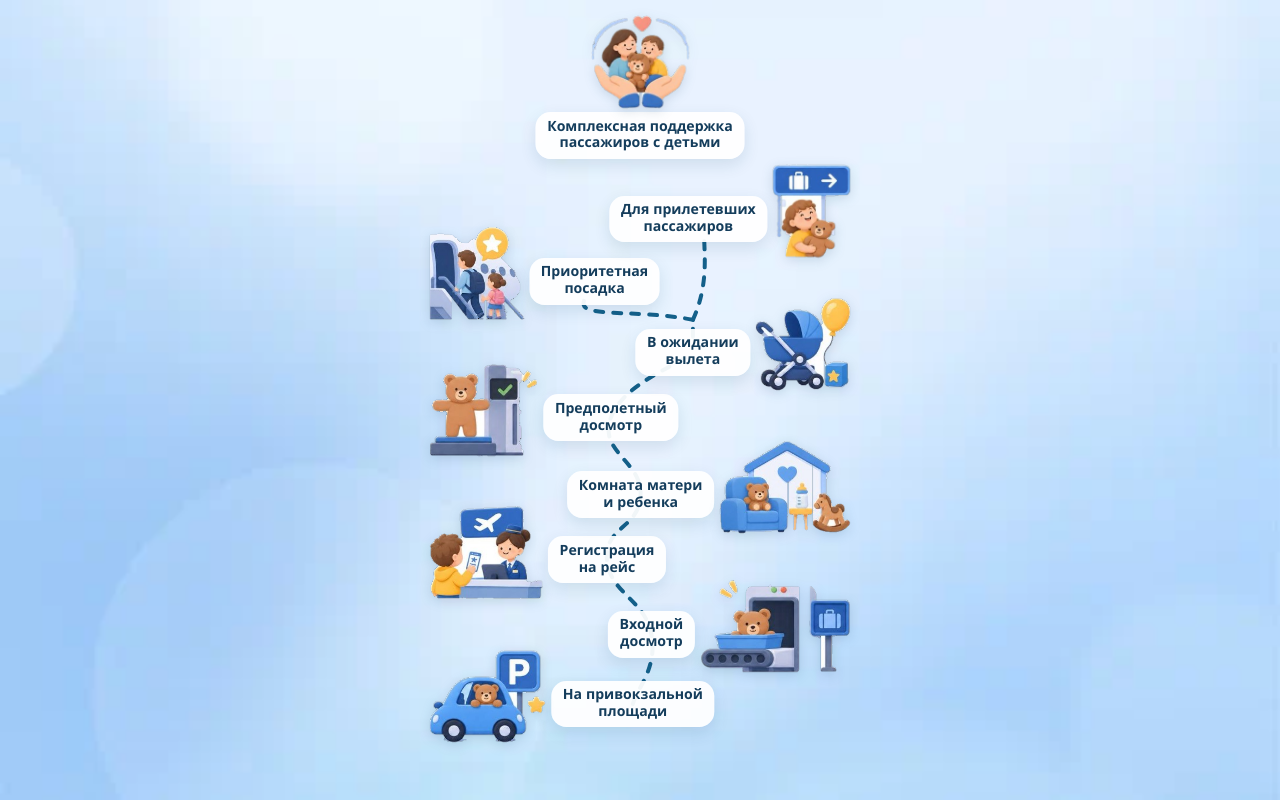
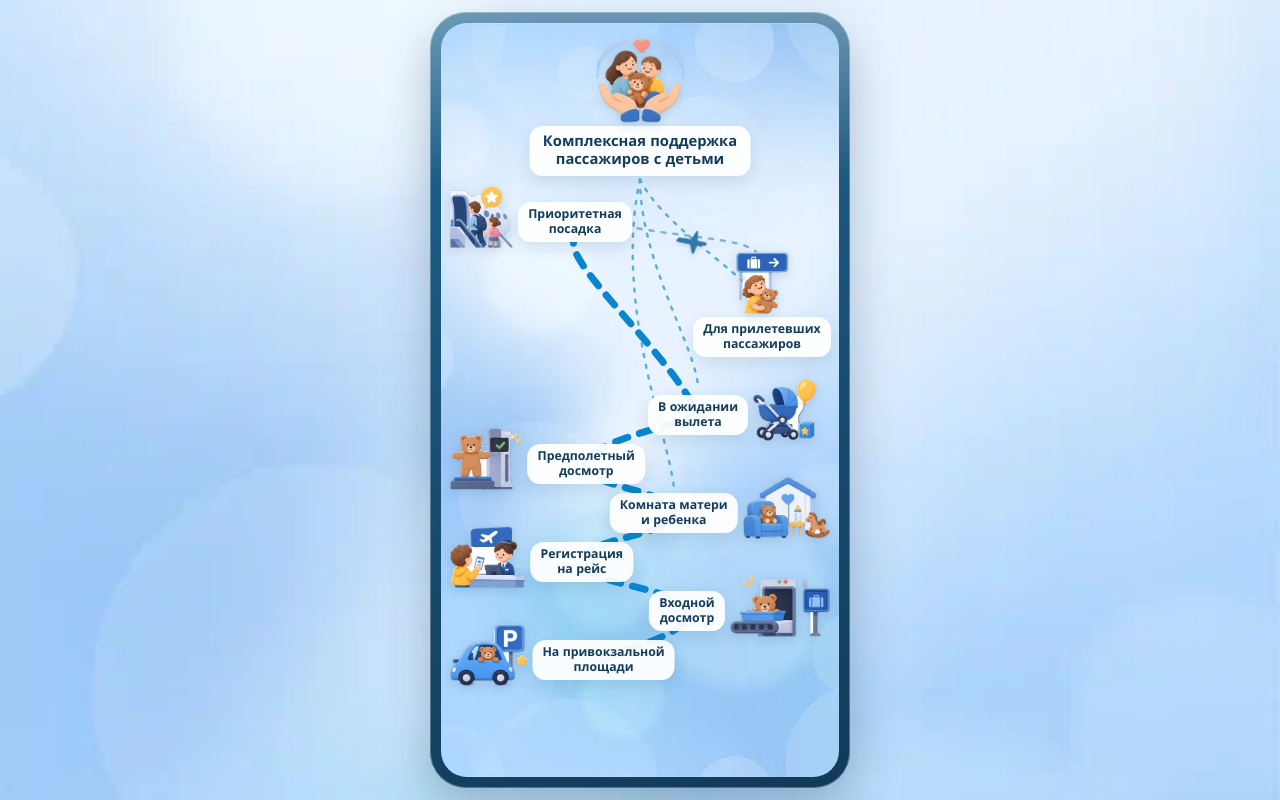
Before and after one commit to dfyz0224-art/airports, a plain HTML site: page index.html in a window 1280 px wide. Drawn offline with nearby package versions, Linux system fonts and the light colour scheme.

Commit message:
Вписать маршрут в рамку экрана и оставить свободный низ, чтобы первая точка не прижималась к краю.
Прилёт увести вправо и ниже посадки отдельным пунктиром с самолётом, поддержку связать лёгкими штрихами, а основную дорогу сделать ярче.

Co-authored-by: Cursor <cursoragent@cursor.com>

```diff
--- a/index.html
+++ b/index.html
@@ -27,14 +27,33 @@
       margin: 0;
       height: 100%;
       overflow: hidden;
-      background: var(--paper) url("assets/bg.png") center / cover no-repeat;
+      background: #9ecfed url("assets/bg.png") center / cover no-repeat;
     }
 
     body {
       height: 100dvh;
+      display: flex;
+      align-items: center;
+      justify-content: center;
+      padding: 12px;
       font-family: "Nunito", "Arial Rounded MT Bold", "Segoe UI", sans-serif;
       color: var(--ink);
       -webkit-tap-highlight-color: transparent;
+    }
+
+    .phone {
+      position: relative;
+      width: min(420px, 100%);
+      height: 100%;
+      max-height: 860px;
+      padding: 11px;
+      border-radius: 36px;
+      background:
+        linear-gradient(180deg, rgba(255, 255, 255, 0.34), rgba(255, 255, 255, 0) 22%),
+        linear-gradient(165deg, #1f6490, #123a58);
+      box-shadow:
+        0 22px 48px rgba(16, 48, 78, 0.28),
+        inset 0 0 0 1px rgba(255, 255, 255, 0.28);
     }
 
     body.locked { overflow: hidden; }
@@ -53,15 +72,17 @@
 
     .route {
       position: relative;
-      width: min(440px, 100%);
+      width: 100%;
       height: 100%;
-      margin: 0 auto;
+      margin: 0;
       overflow: hidden;
+      border-radius: 26px;
+      background: var(--paper) url("assets/bg.png") center / cover no-repeat;
       padding:
-        calc(12px + env(safe-area-inset-top))
-        calc(6px + env(safe-area-inset-right))
-        calc(8px + env(safe-area-inset-bottom))
-        calc(6px + env(safe-area-inset-left));
+        14px
+        8px
+        10px
+        8px;
       user-select: none;
     }
 
@@ -77,11 +98,33 @@
 
     .line path {
       fill: none;
-      stroke: var(--line);
-      stroke-width: 4;
+      stroke: #0a86d0;
+      stroke-width: 7;
       stroke-linecap: round;
       stroke-linejoin: round;
-      stroke-dasharray: 8 10;
+      stroke-dasharray: 13 12;
+    }
+
+    .line .hint {
+      stroke: #7eb6d4;
+      stroke-width: 2.5;
+      stroke-dasharray: 4 8;
+    }
+
+    .line .whisper {
+      stroke: #5aafd6;
+      stroke-width: 2.4;
+      stroke-dasharray: 3 8;
+    }
+
+    .hop {
+      position: absolute;
+      z-index: 2;
+      width: 30px;
+      height: 30px;
+      color: #2f79a8;
+      pointer-events: none;
+      filter: drop-shadow(0 2px 2px rgba(16, 70, 100, 0.16));
     }
 
     .cp {
@@ -130,6 +173,11 @@
       filter: drop-shadow(0 3px 6px rgba(16, 70, 100, 0.16));
     }
 
+    .cp[data-n="9"] {
+      font-size: calc(18px * var(--fit, 1));
+      padding: calc(9px * var(--fit, 1)) calc(16px * var(--fit, 1));
+    }
+
     .cp:focus-visible {
       outline: 3px solid var(--ink);
       outline-offset: 3px;
@@ -142,14 +190,13 @@
     .cp:active { scale: 0.98; }
 
     #stage {
-      position: fixed;
-      inset: 0;
+      position: absolute;
+      inset: 11px;
       z-index: 20;
-      width: 100%;
-      height: 100dvh;
       display: flex;
       align-items: center;
       justify-content: center;
+      border-radius: 26px;
       background: var(--paper);
       overflow: hidden;
       overscroll-behavior: contain;
@@ -377,13 +424,18 @@
   </style>
 </head>
 <body>
+  <div class="phone">
   <main class="route">
     <h1 class="sr-only">Чекпоинты</h1>
     <svg class="line" aria-hidden="true" focusable="false">
+      <path class="whisper"/>
+      <path class="whisper"/>
+      <path class="whisper"/>
       <path class="spine"/>
-      <path class="branch"/>
-      <path class="branch"/>
-      <path class="branch"/>
+      <path class="hint"/>
+    </svg>
+    <svg class="hop" viewBox="0 0 64 64" aria-hidden="true">
+      <path fill="currentColor" d="M2 33c10-1 20-2 28-2l7-18c1-3 4-3 4 0l3 18h16c5 0 7 3 5 6L45 42l-3 16c-1 3-4 3-5 0l-7-16H2c-3 0-3-5 0-6z"/>
     </svg>
     <button class="cp" type="button" data-n="1" data-side="left">
       <span class="mark" aria-hidden="true"><img src="assets/icon-1.png?v=5" alt=""></span>
@@ -453,6 +505,7 @@
       <button id="back" type="button">На карту</button>
     </div>
   </div>
+  </div>
 
   <script>
     const videos = {
@@ -480,8 +533,8 @@
     ruler.style.cssText = "position:absolute;left:-9999px;top:0;white-space:nowrap;visibility:hidden;pointer-events:none;";
     document.body.appendChild(ruler);
 
-    const shifts = { 1: -62, 2: 70, 3: -74, 4: 66, 5: -70, 6: 64, 7: -68, 8: 72 };
-    const gapWeights = [0.42, 0.95, 0.62, 1.28, 0.58, 1.16, 0.86];
+    const shifts = { 1: -62, 2: 70, 3: -74, 4: 66, 5: -70, 6: 58, 7: -68 };
+    const gapWeights = [0.62, 1.02, 1.16, 0.56, 1.05, 0.78];
 
     document.querySelectorAll(".cp").forEach((button) => {
       const n = button.dataset.n;
@@ -503,8 +556,10 @@
       const pad = parseFloat(style.paddingLeft) + parseFloat(style.paddingRight);
       const n = button.dataset.n;
       const limit = n === "9"
-        ? Math.min(route.clientWidth - 36, 250)
-        : Math.min(route.clientWidth * 0.36, 132);
+        ? Math.min(route.clientWidth - 28, 280)
+        : n === "8"
+          ? Math.min(route.clientWidth * 0.4, 148)
+          : Math.min(route.clientWidth * 0.36, 132);
       const lineOf = (list) => measure(list.join(" "), button);
       button.style.maxWidth = "none";
       const name = button.querySelector(".name");
@@ -541,34 +596,46 @@
     function layoutStops() {
       const padTop = parseFloat(getComputedStyle(route).paddingTop);
       const padBottom = parseFloat(getComputedStyle(route).paddingBottom);
-      const rowIds = [8, 7, 6, 5, 4, 3, 2, 1];
+      const rowIds = [7, 8, 6, 5, 4, 3, 2, 1];
       const rows = rowIds.map((id) => document.querySelector(`.cp[data-n="${id}"]`));
       const crown = document.querySelector('.cp[data-n="9"]');
-      let bottomGap = Math.round(Math.min(48, Math.max(28, route.clientHeight * 0.05)));
+      const arrivals = document.querySelector('.cp[data-n="8"]');
+      let bottomGap = Math.round(Math.max(78, route.clientHeight * 0.12));
       let fit = 1;
-      let mark = 96;
-      const objectWidth = (button) => {
+      let mark = 92;
+      const crownScale = 1.36;
+      const objectWidth = (button, size = mark) => {
         const img = button.querySelector("img");
         const ratio = img && img.naturalWidth ? img.naturalWidth / img.naturalHeight : 1.3;
-        return mark * ratio;
+        return size * ratio;
       };
       const fits = () => {
+        const crownMark = Math.round(mark * crownScale);
         route.style.setProperty("--fit", String(fit));
         route.style.setProperty("--mark", mark + "px");
+        crown.style.setProperty("--mark", crownMark + "px");
         document.querySelectorAll(".cp").forEach(fitLabel);
         const heights = rows.map((button) => button.offsetHeight);
         const minGap = 8;
-        const stack = heights.reduce((sum, height) => sum + height, 0) + minGap * (rows.length - 1);
-        const crownBand = mark + crown.offsetHeight + 22;
+        const arrivalLift = mark + 10;
+        const afterArrivals = Math.round(mark * 0.46);
+        const stack = heights.reduce((sum, height) => sum + height, 0) + minGap * (rows.length - 2) + arrivalLift + afterArrivals;
+        const crownBand = crownMark + crown.offsetHeight + 16;
         const available = route.clientHeight - padTop - padBottom - bottomGap - crownBand;
         if (stack > available) return false;
         for (let i = 0; i < rows.length - 2; i++) {
+          if (rows[i].dataset.n === "8" || rows[i + 1].dataset.n === "8") continue;
           const span = heights[i] / 2 + minGap + heights[i + 1] + minGap + heights[i + 2] / 2;
-          if (span < mark * 0.9) return false;
+          if (span < mark * 0.85) return false;
         }
         const half = route.clientWidth / 2;
         const inset = 8;
         for (const button of rows) {
+          if (button.dataset.n === "8") {
+            const span = Math.max(button.offsetWidth, objectWidth(button));
+            if (span + inset * 2 > route.clientWidth) return false;
+            continue;
+          }
           const outside = objectWidth(button) + 4;
           const room = route.clientWidth - inset * 2 - button.offsetWidth;
           if (outside > room) return false;
@@ -576,19 +643,23 @@
           const maxX = half - inset - outside - button.offsetWidth / 2;
           if (minX > maxX) return false;
         }
-        return objectWidth(crown) < route.clientWidth - 16;
+        return objectWidth(crown, crownMark) < route.clientWidth - 20;
       };
-      for (let attempt = 0; attempt < 24; attempt++) {
+      for (let attempt = 0; attempt < 48; attempt++) {
         if (fits()) break;
         if (fit > 0.9) fit = Math.round((fit - 0.02) * 100) / 100;
-        else if (mark > 84) mark -= 4;
-        else if (fit > 0.84) fit = Math.round((fit - 0.02) * 100) / 100;
-        else if (mark > 72) mark -= 4;
-        else if (bottomGap > 18) bottomGap -= 4;
+        else if (mark > 80) mark -= 4;
+        else if (fit > 0.82) fit = Math.round((fit - 0.02) * 100) / 100;
+        else if (mark > 64) mark -= 4;
+        else if (fit > 0.68) fit = Math.round((fit - 0.02) * 100) / 100;
+        else if (mark > 48) mark -= 4;
+        else if (bottomGap > 40) bottomGap -= 4;
         else break;
       }
+      const crownMark = Math.round(mark * crownScale);
       route.style.setProperty("--fit", String(fit));
       route.style.setProperty("--mark", mark + "px");
+      crown.style.setProperty("--mark", crownMark + "px");
       document.querySelectorAll(".cp").forEach(fitLabel);
       const half = route.clientWidth / 2;
       const inset = 8;
@@ -613,20 +684,34 @@
       crown.dataset.side = "center";
       crown.dataset.x = "0";
       crown.style.translate = "-50% 0";
-      crown.style.top = (padTop + mark + 4) + "px";
+      crown.style.top = (padTop + crownMark + 2) + "px";
       const heights = rows.map((button) => button.offsetHeight);
       const minGap = 8;
+      const arrivalLift = mark + 10;
+      const afterArrivals = Math.round(mark * 0.46);
       const firstLift = Math.max(0, mark / 2 - heights[0] / 2);
-      let y = padTop + mark + 4 + crown.offsetHeight + 12 + firstLift;
-      const content = heights.reduce((sum, height) => sum + height, 0) + minGap * (rows.length - 1);
+      let y = padTop + crownMark + 2 + crown.offsetHeight + 14 + firstLift;
+      const content = heights.reduce((sum, height) => sum + height, 0) + minGap * (rows.length - 2) + arrivalLift + afterArrivals;
       const lastDrop = Math.max(0, mark / 2 - heights[heights.length - 1] / 2);
       const free = Math.max(0, route.clientHeight - padBottom - bottomGap - lastDrop - y - content);
       const weightSum = gapWeights.reduce((sum, weight) => sum + weight, 0);
+      let weighted = 0;
       rows.forEach((button, index) => {
-        setX(button, shiftFor(button));
+        if (button.dataset.n === "8") {
+          const span = Math.max(button.offsetWidth, objectWidth(button));
+          setX(button, half - inset - span / 2);
+          button.dataset.side = "center";
+        } else {
+          setX(button, shiftFor(button));
+        }
         button.style.top = y + "px";
         y += heights[index];
-        if (index < gapWeights.length) y += minGap + free * gapWeights[index] / weightSum;
+        if (index === 0) y += arrivalLift;
+        else if (index === 1) y += afterArrivals;
+        if (index > 0 && weighted < gapWeights.length) {
+          y += minGap + free * gapWeights[weighted] / weightSum;
+          weighted += 1;
+        }
       });
       layoutLine();
     }
@@ -661,39 +746,47 @@
         };
       };
       const p = {};
-      for (let n = 1; n <= 8; n++) p[n] = spot(n);
+      for (let n = 1; n <= 9; n++) p[n] = spot(n);
       const c = (n) => ({ x: p[n].x, y: p[n].y });
       const stem = (a, b, c1, c2) => {
         const f = (n) => n.toFixed(1);
         return `M ${f(a.x)} ${f(a.y)} C ${f(c1.x)} ${f(c1.y)}, ${f(c2.x)} ${f(c2.y)}, ${f(b.x)} ${f(b.y)}`;
       };
       const scale = box.width / 390;
-      const node = { x: p[6].x, y: p[6].t - 8 * scale };
-      const neckFrom = { x: p[6].x, y: p[6].t + 7 * scale };
-      const left = { x: p[7].x - (p[7].x - p[7].l) * 0.15, y: p[7].b - 5 * scale };
-      const right = { x: p[8].x + (p[8].r - p[8].x) * 0.2, y: p[8].b - 5 * scale };
-      const neck = stem(
-        neckFrom,
-        node,
-        { x: node.x, y: (neckFrom.y + node.y) / 2 },
-        { x: node.x, y: (neckFrom.y + node.y) / 2 }
-      );
-      line.querySelector(".spine").setAttribute("d", curveThrough([1, 2, 3, 4, 5, 6].map(c)) + " " + neck);
-      const branches = line.querySelectorAll(".branch");
-      const lane = Math.max(node.x + 14 * scale, p[7].r + 12 * scale);
-      branches[0].setAttribute("d", stem(
-        node,
-        left,
-        { x: node.x + (left.x - node.x) * 0.38 - 16 * scale, y: node.y + (left.y - node.y) * 0.55 },
-        { x: left.x - 10 * scale, y: left.y + 18 * scale }
+      const end = { x: p[7].x, y: p[7].b - 4 * scale };
+      const rise = end.y - p[6].y;
+      line.querySelector(".spine").setAttribute("d", curveThrough([1, 2, 3, 4, 5, 6].map(c))
+        + ` C ${(p[6].x - 26 * scale).toFixed(1)} ${(p[6].y + rise * 0.34).toFixed(1)}, ${(end.x - 16 * scale).toFixed(1)} ${(end.y + 20 * scale).toFixed(1)}, ${end.x.toFixed(1)} ${end.y.toFixed(1)}`);
+      const fromBoard = { x: p[7].r - 6 * scale, y: p[7].y + 4 * scale };
+      const icon = document.querySelector('.cp[data-n="8"] .mark').getBoundingClientRect();
+      const toArrivals = {
+        x: icon.left + icon.width * 0.42 - box.left,
+        y: icon.top + 4 * scale - box.top
+      };
+      line.querySelector(".hint").setAttribute("d", stem(
+        fromBoard,
+        toArrivals,
+        { x: fromBoard.x + (toArrivals.x - fromBoard.x) * 0.45, y: fromBoard.y + 12 * scale },
+        { x: toArrivals.x - 6 * scale, y: toArrivals.y - 16 * scale }
       ));
-      branches[1].setAttribute("d", stem(
-        node,
-        right,
-        { x: lane, y: node.y + (right.y - node.y) * 0.42 },
-        { x: Math.max(right.x, lane - 6 * scale), y: right.y + 16 * scale }
-      ));
-      branches[2].setAttribute("d", "");
+      const fromCrown = { x: p[9].x, y: p[9].b + 3 * scale };
+      const whispers = line.querySelectorAll(".whisper");
+      [[8, 24], [6, 0], [4, -26]].forEach(([n, bend], index) => {
+        const to = { x: p[n].x, y: p[n].t - 6 * scale };
+        whispers[index].setAttribute("d", stem(
+          fromCrown,
+          to,
+          { x: fromCrown.x + bend * scale, y: fromCrown.y + (to.y - fromCrown.y) * 0.4 },
+          { x: to.x + bend * 0.25 * scale, y: to.y - (to.y - fromCrown.y) * 0.18 }
+        ));
+      });
+      const hop = document.querySelector(".hop");
+      const hx = (fromBoard.x + toArrivals.x) / 2;
+      const hy = (fromBoard.y + toArrivals.y) / 2;
+      const angle = Math.atan2(toArrivals.y - fromBoard.y, toArrivals.x - fromBoard.x) * 180 / Math.PI;
+      hop.style.left = hx + "px";
+      hop.style.top = hy + "px";
+      hop.style.transform = `translate(-50%, -50%) rotate(${angle.toFixed(1)}deg)`;
     }
 
     function layoutVideo() {
```
